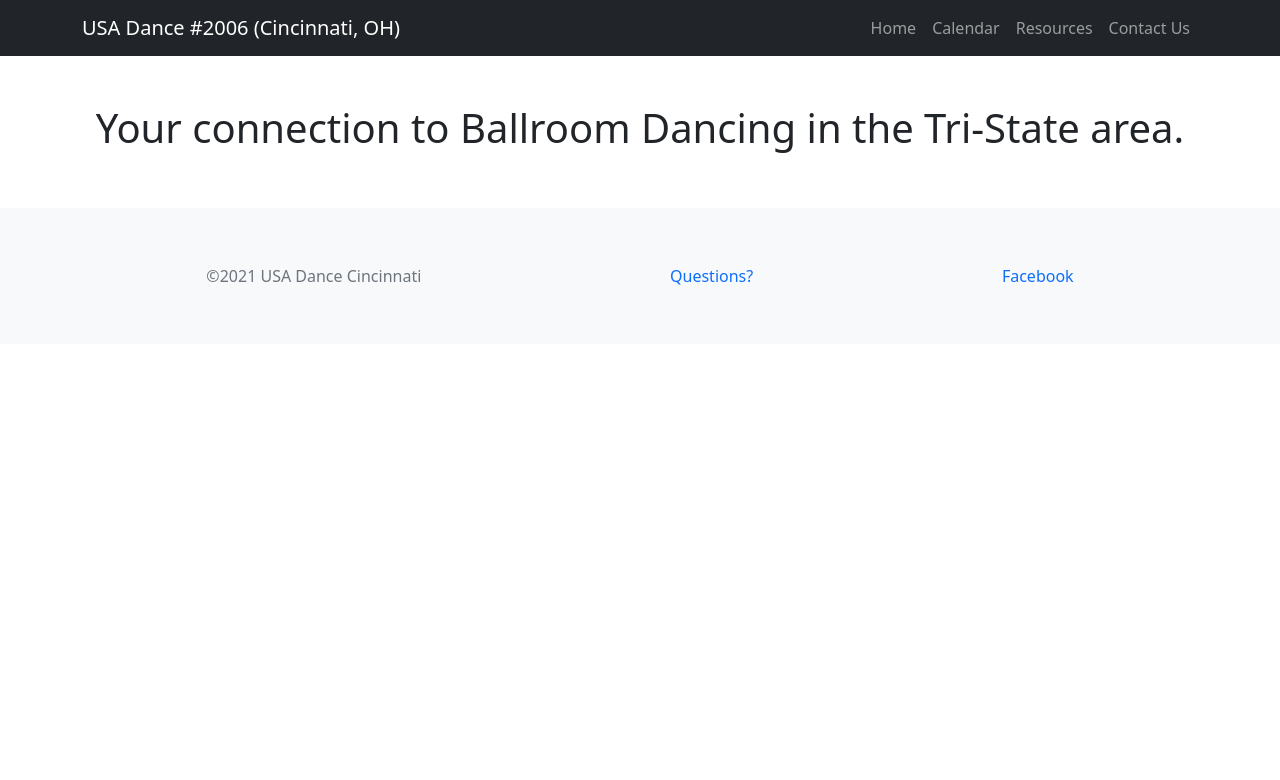
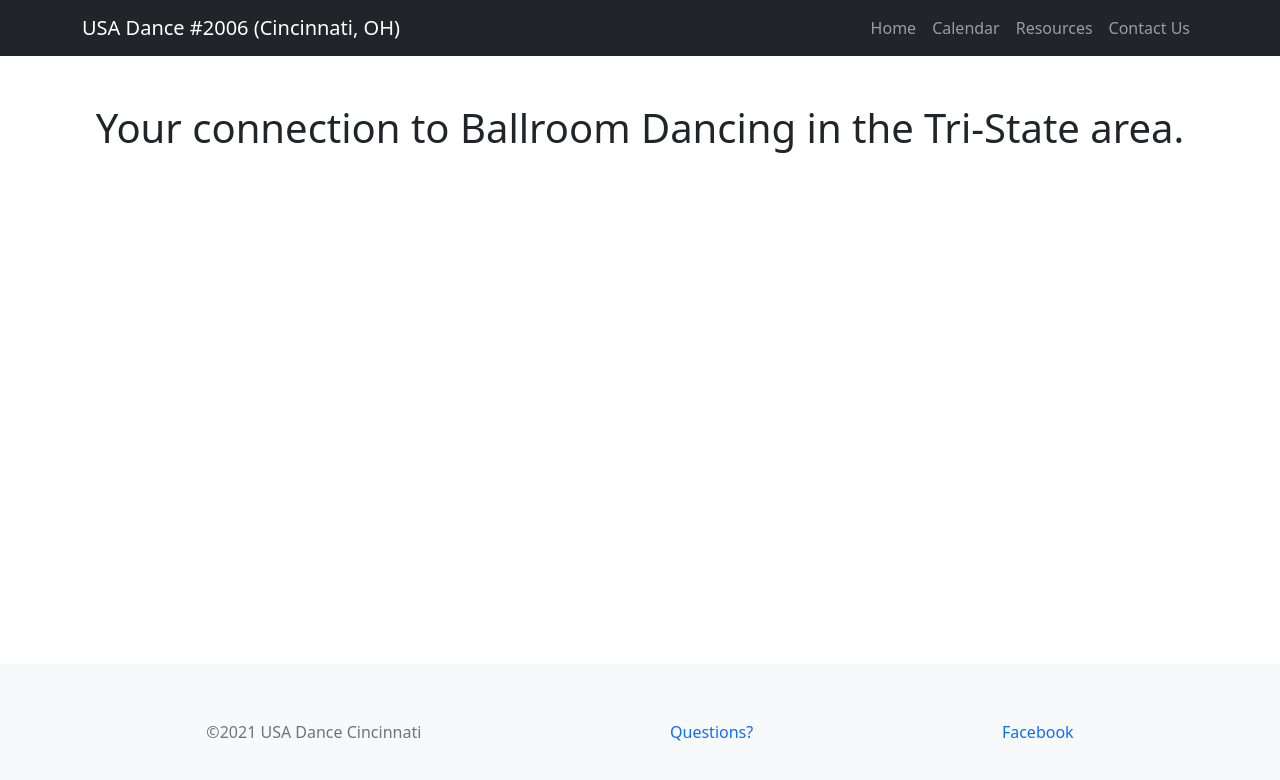
Before and after one commit to shadowlion/usadancecincinnati, a Next.js app: page / in a window 1280 px wide. Shown: the top 780 px of the page. Built offline with nearby package versions, Linux system fonts and the light colour scheme.

Commit message:
fix: modularize layout component

```diff
--- /dev/null
+++ b/components/BaseLayout.tsx
@@ -0,0 +1,21 @@
+import React from "react";
+import BaseNavigation from "./BaseNavigation";
+import BaseFooter from "./BaseFooter";
+
+const BaseLayout = ({ children }: React.PropsWithChildren<{}>) => {
+  return (
+    <>
+      <div className="d-flex flex-column vh-100">
+        <header>
+          <BaseNavigation />
+        </header>
+        <main className="flex-shrink-0">{children}</main>
+        <footer className="mt-auto py-5 bg-light">
+          <BaseFooter />
+        </footer>
+      </div>
+    </>
+  );
+};
+
+export default BaseLayout;
--- a/pages/_app.tsx
+++ b/pages/_app.tsx
@@ -1,21 +1,13 @@
 import "bootstrap/dist/css/bootstrap.min.css";
 import type { AppProps } from "next/app";
-import BaseFooter from "../components/BaseFooter";
-import BaseNavigation from "../components/BaseNavigation";
+import Layout from "../components/BaseLayout";
 
-function MyApp({ Component, pageProps }: AppProps) {
+const App = ({ Component, pageProps }: AppProps) => {
   return (
-    <div className="d-flex flex-column">
-      <header>
-        <BaseNavigation />
-      </header>
-      <main className="flex-shrink-0">
-        <Component {...pageProps} />
-      </main>
-      <footer className="mt-auto py-5 bg-light">
-        <BaseFooter />
-      </footer>
-    </div>
+    <Layout>
+      <Component {...pageProps} />
+    </Layout>
   );
-}
-export default MyApp;
+};
+
+export default App;
```
